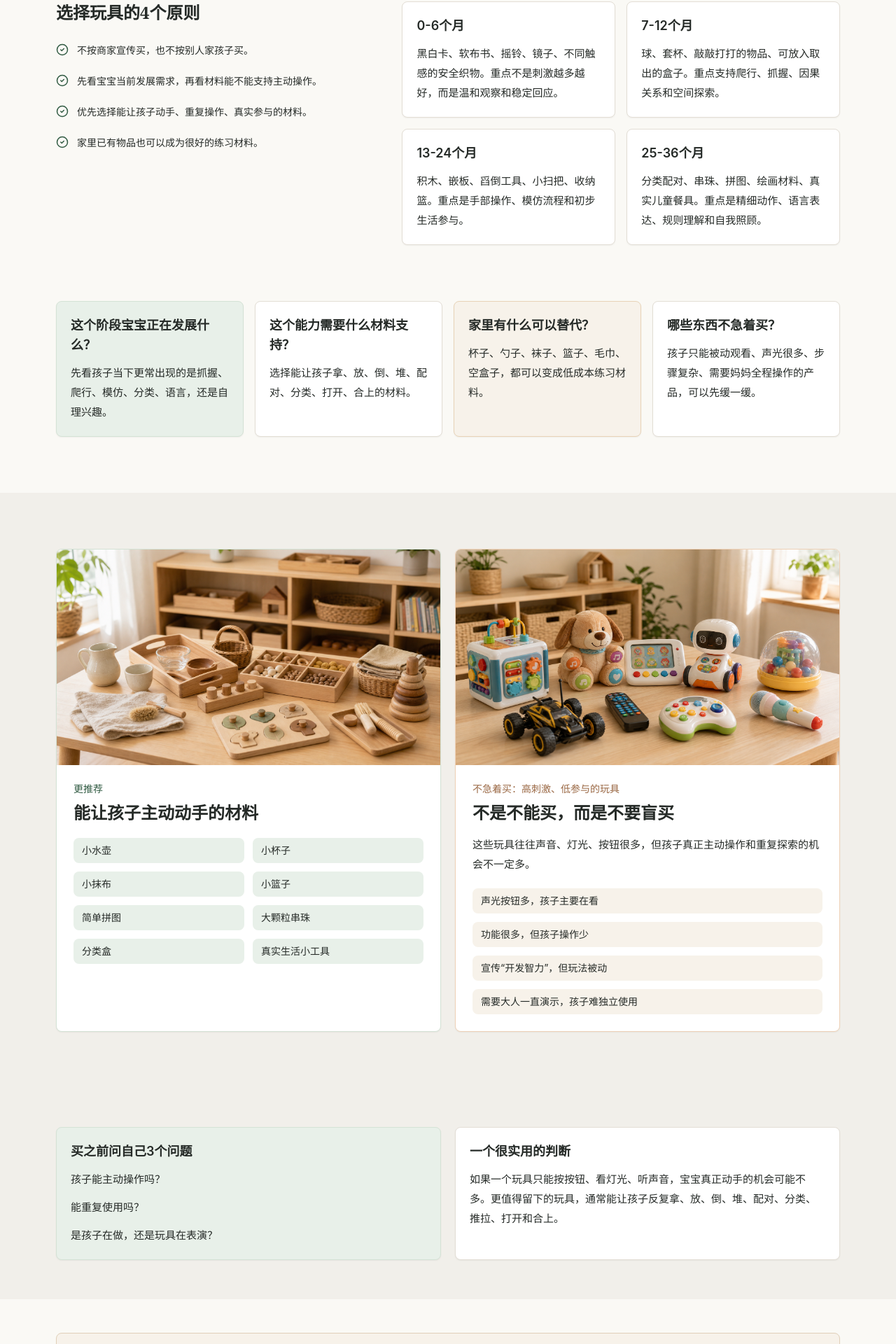
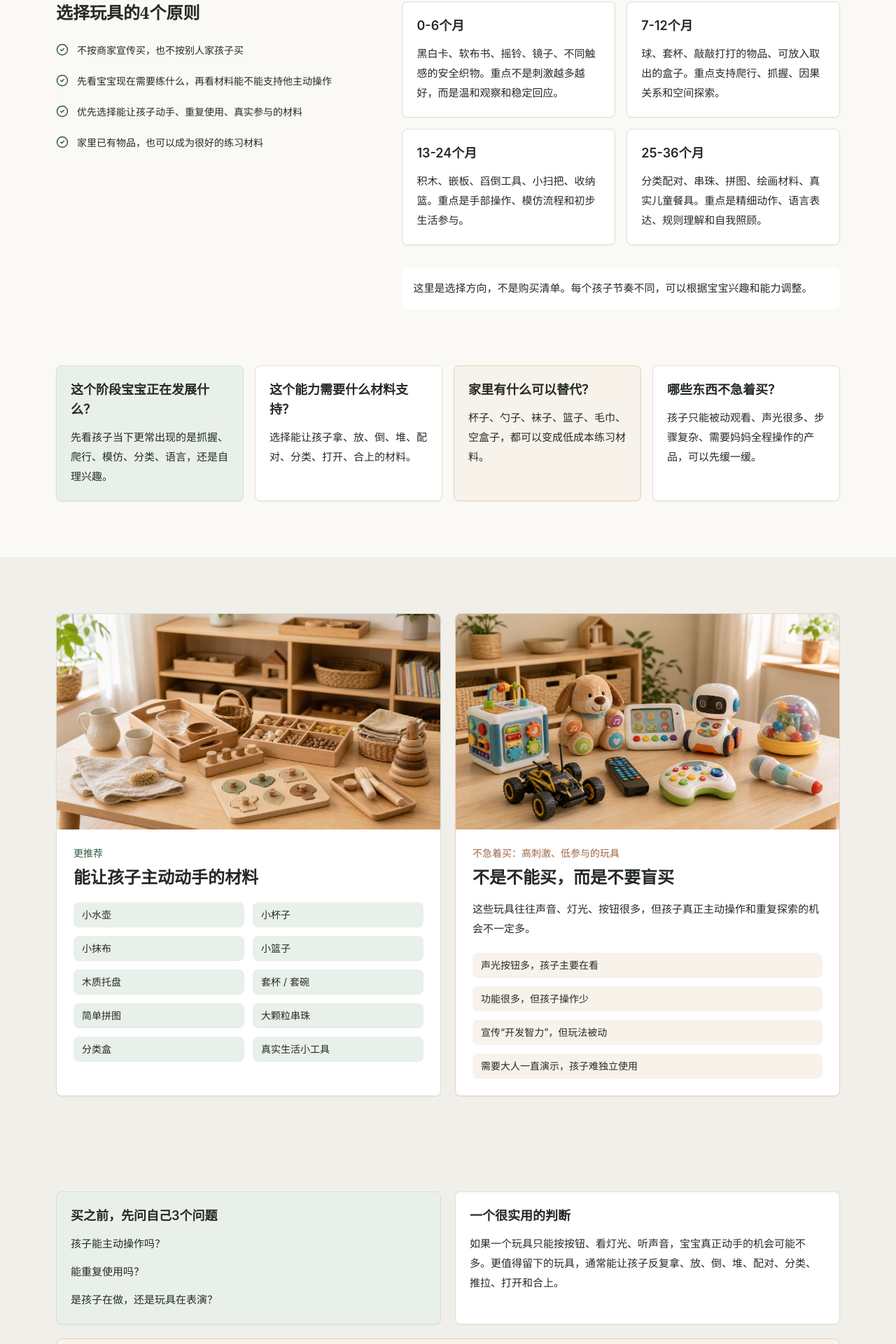
Before and after one commit to xiaoxiao-liu-2026/montessori-baby-guide, a Next.js app: page /toy-guide in a window 1280 px wide. Shown: the part 512-2432 px from the top of the page at 70% size. Built offline with nearby package versions, Linux system fonts and the light colour scheme.

Commit message:
Polish toy guide safety copy

```diff
--- a/app/toy-guide/page.tsx
+++ b/app/toy-guide/page.tsx
@@ -59,6 +59,9 @@ export default function ToyGuidePage() {
               </InfoCard>
             ))}
           </div>
+          <p className="rounded-lg bg-white p-4 text-[15px] leading-7 text-ink/72 md:col-start-2">
+            这里是选择方向，不是购买清单。每个孩子节奏不同，可以根据宝宝兴趣和能力调整。
+          </p>
         </div>
       </section>
       <section className="bg-cream pb-14 md:pb-20">
@@ -130,8 +133,8 @@ export default function ToyGuidePage() {
       </section>
       <section className="bg-stone py-14">
         <div className="page-shell grid gap-5 md:grid-cols-[1fr_1fr]">
-          <InfoCard title="买之前问自己3个问题" tone="green">
-            <div className="space-y-3">
+          <InfoCard title="买之前，先问自己3个问题" tone="green">
+            <div className="space-y-3 font-medium text-ink/82">
               <p>孩子能主动操作吗？</p>
               <p>能重复使用吗？</p>
               <p>是孩子在做，还是玩具在表演？</p>
@@ -140,6 +143,9 @@ export default function ToyGuidePage() {
           <InfoCard title="一个很实用的判断">
             如果一个玩具只能按按钮、看灯光、听声音，宝宝真正动手的机会可能不多。更值得留下的玩具，通常能让孩子反复拿、放、倒、堆、配对、分类、推拉、打开和合上。
           </InfoCard>
+          <div className="rounded-lg border border-[#E8D3B7] bg-[#F7F2EA] p-5 text-[15px] leading-7 text-ink/76 md:col-span-2">
+            小颗粒、串珠、豆子等材料需要成人全程看护，口欲明显或年龄较小的孩子，请选择更大、更安全的材料。
+          </div>
         </div>
       </section>
       <section className="bg-cream py-12">
--- a/lib/content.ts
+++ b/lib/content.ts
@@ -131,10 +131,10 @@ export const guideLinks = [
 ];
 
 export const toyPrinciples = [
-  "不按商家宣传买，也不按别人家孩子买。",
-  "先看宝宝当前发展需求，再看材料能不能支持主动操作。",
-  "优先选择能让孩子动手、重复操作、真实参与的材料。",
-  "家里已有物品也可以成为很好的练习材料。"
+  "不按商家宣传买，也不按别人家孩子买",
+  "先看宝宝现在需要练什么，再看材料能不能支持他主动操作",
+  "优先选择能让孩子动手、重复使用、真实参与的材料",
+  "家里已有物品，也可以成为很好的练习材料"
 ];
 
 export const homePracticeCards = [
@@ -181,6 +181,8 @@ export const recommendedItems = [
   "小杯子",
   "小抹布",
   "小篮子",
+  "木质托盘",
+  "套杯 / 套碗",
   "简单拼图",
   "大颗粒串珠",
   "分类盒",
```
